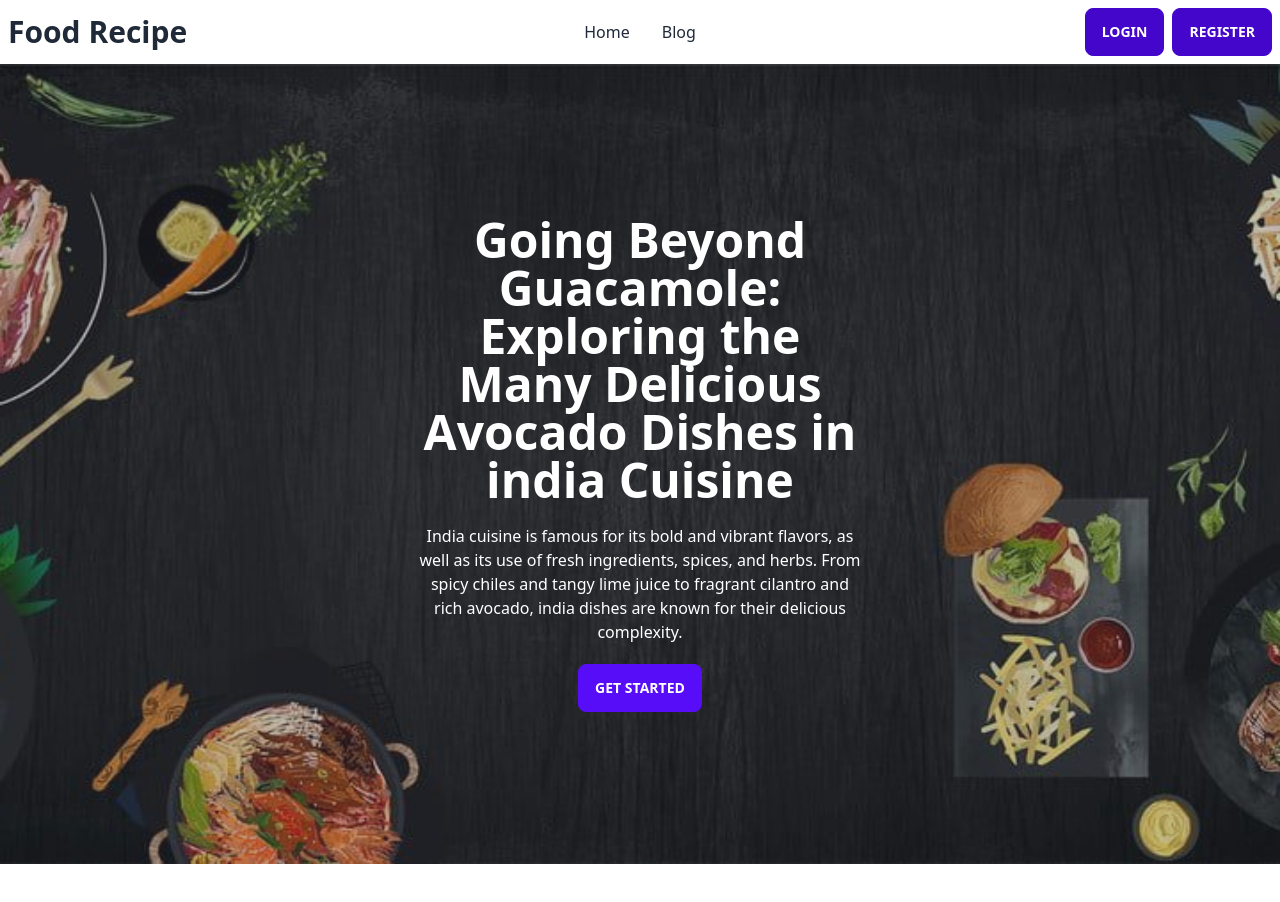
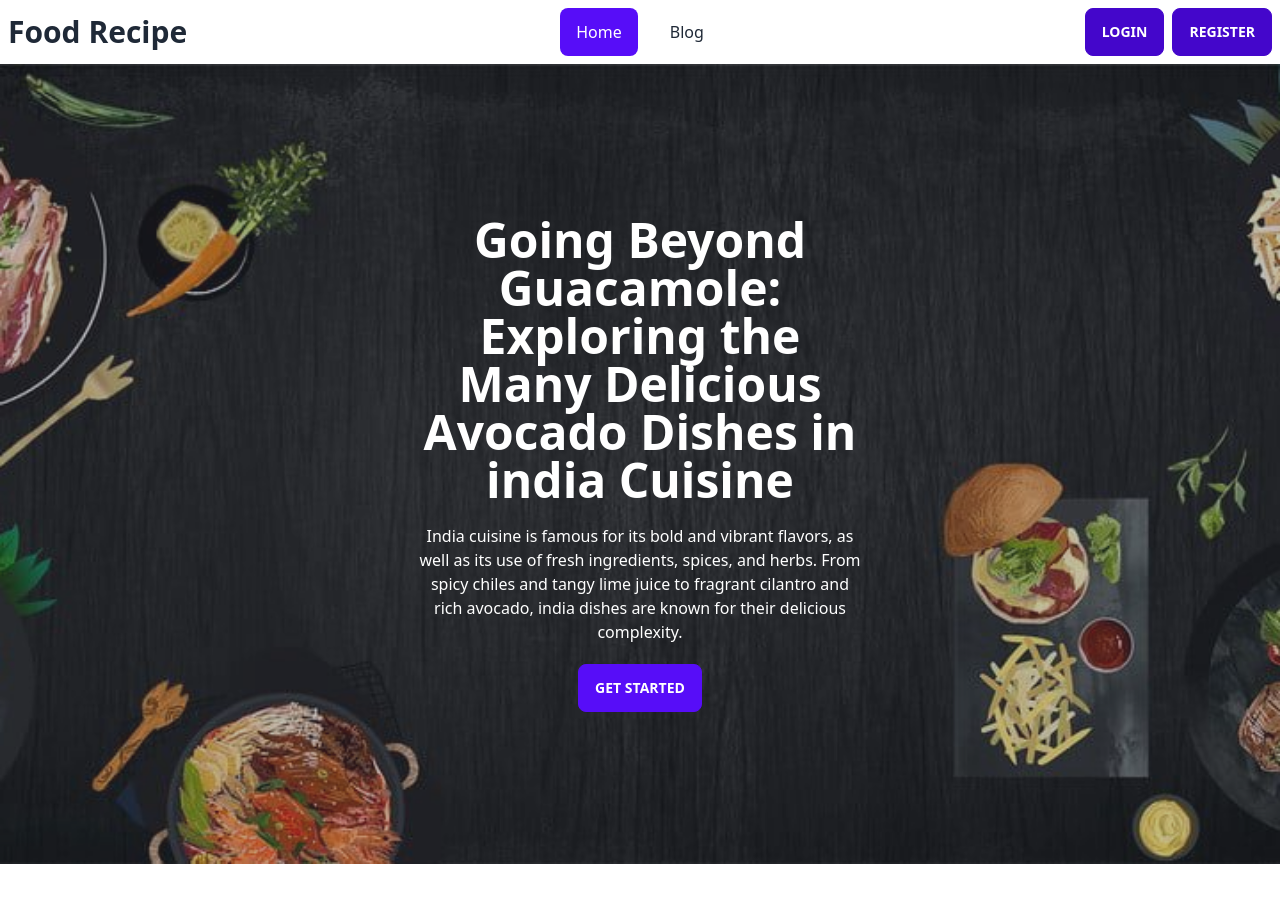
Before and after one commit to HmSani6699/assignment__10__client, a React (Vite) app: page / in a window 1280 px wide. Shown: the top 902 px of the page. Built offline with nearby package versions, Linux system fonts and the light colour scheme; no server answers.

Commit message:
added to active link part

```diff
--- /dev/null
+++ b/src/component/ActiveLink/Active.css
@@ -0,0 +1,3 @@
+.active {
+    color: white;
+}
--- /dev/null
+++ b/src/component/ActiveLink/Active.jsx
@@ -0,0 +1,15 @@
+import React from 'react';
+import { NavLink } from 'react-router-dom';
+import './Active.css'
+
+const ActiveLink = ({ to, children }) => {
+    return (
+        <NavLink
+            to={to}
+            className={({ isActive }) => isActive ? "active" : ""}>
+            {children}
+        </NavLink>
+    );
+};
+
+export default ActiveLink;
--- a/src/component/Header/Header.jsx
+++ b/src/component/Header/Header.jsx
@@ -1,6 +1,7 @@
 import React, { useContext } from 'react';
 import { Link } from 'react-router-dom';
 import { AuthContext } from '../../Providers/Authprovider';
+import ActiveLink from '../ActiveLink/Active';
 
 const Header = () => {
 
@@ -19,8 +20,8 @@ const Header = () => {
                 </div>
                 <div className="navbar-center hidden lg:flex">
                     <ul className="menu menu-horizontal px-1">
-                        <li><Link to='/'>Home</Link></li>
-                        <li><Link to='/blog'>Blog</Link></li>
+                        <li className='mr-4'><ActiveLink to='/'>Home</ActiveLink></li>
+                        <li><ActiveLink to='/blog'>Blog</ActiveLink></li>
                     </ul>
                 </div>
                 <div className="navbar-end">
```
